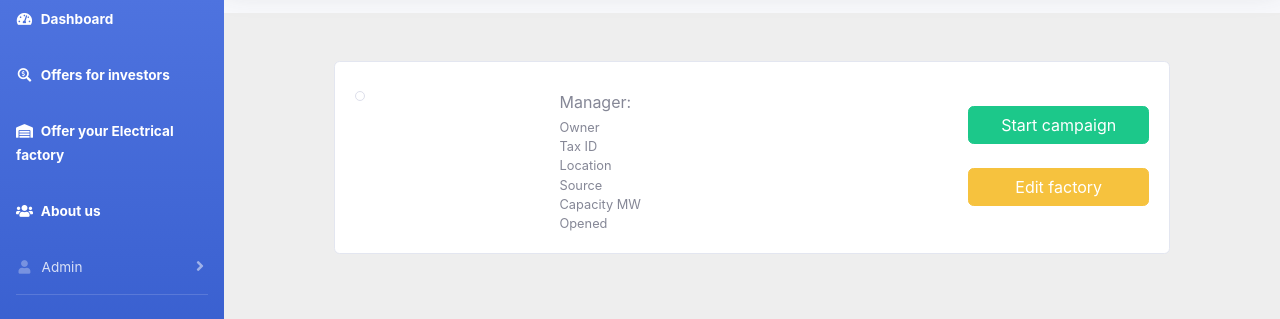
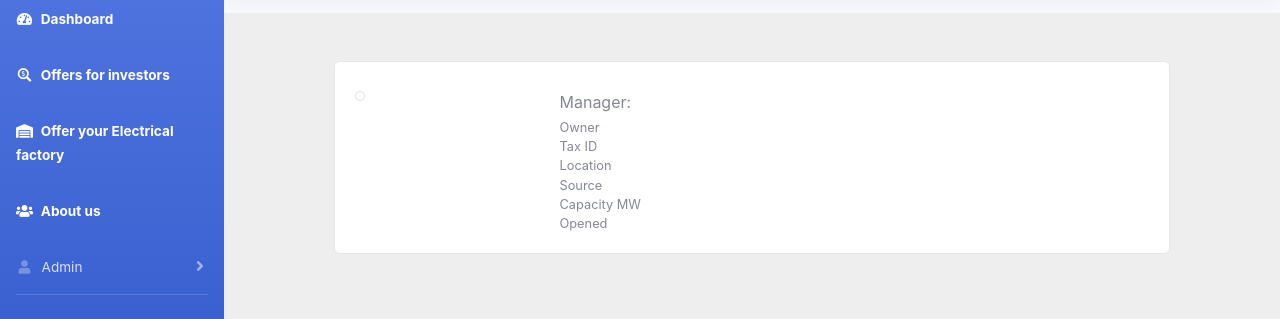
Before and after one commit to yordanmadzhunkov/django_keycloak, a Django app: template apps/vei_platform/templates/factory.html in a window 1280 px wide. Shown: the part 81-400 px from the top of the page. Run offline with Django 4.2, Linux system fonts and the light colour scheme; the template is opened without the code that fills it, so the values that code supplies are empty; the visitor is signed in with stand-in values (Sample User, id 1); some libraries are stand-ins or nearby versions.

Commit message:
More work to be done, many link & card forms probably are missing

```diff
--- a/apps/vei_platform/templates/snippets/factory_card.html
+++ b/apps/vei_platform/templates/snippets/factory_card.html
@@ -42,45 +42,21 @@
               <span> {% trans "Opened" %} {{ factory.opened }} <br /></span>
             </div>
           </div>
-          {%if not hide_link_buttons %}
           <div class="col-md-6 col-lg-3 col-xl-3 border-sm-start-none border-start">
             {% include "snippets/factory_card_progress.html" %}
-
-
-            {% if show_form %}
-            {% if request.user.is_authenticated %}
-            {% include "snippets/factory_card_show_form.html" %}
-            {% else %} <!--request.user.is_authenticated-->
-            {% include "snippets/factory_card_no_campaign.html "%}
-            {% endif %} <!--request.user.is_authenticated-->
-            {% else %} <!--show_form-->
-            {% if factory|is_listed %}
-            {% if request.user.is_authenticated %}
-            <!-- Factory is listed, user is authenticated-->
-            {% if factory.get_manager_profile == profile %}
-            {% include "snippets/factory_card_link_to_active_campaign.html" %}
-            {% else %}<!--factory.get_manager_profile == profile-->
-            {% include "snippets/factory_card_offer_to_invest.html" %}
-            {% endif %}<!--factory.get_manager_profile == profile-->
-            {% else %}<!--request.user.is_authenticated-->
-            <!-- Factory is listed, user is NOT authenticated-->
-            {% include "snippets/factory_card_offer_to_invest.html" %}
-            {% endif%}<!--request.user.is_authenticated-->
-            {% else %} <!--factory|is_listed-->
-            {% if request.user.is_authenticated %}
-            <!-- Factory not listed, user is authenticated-->
-            {% if factory.get_manager_profile == profile %}
-            {% include "snippets/factory_card_offer_start_campaign.html" %}
-            {% else %}<!--factory.get_manager_profile == profile-->
-            {% include "snippets/factory_card_no_campaign.html" %}
-            {% endif %}<!--factory.get_manager_profile == profile-->
-            {% else %}<!--request.user.is_authenticated-->
-            {% include "snippets/factory_card_no_campaign.html" %}
-            {% endif%}<!--request.user.is_authenticated-->
-            {% endif %} <!--factory|is_listed-->
-            {% endif %} <!--show_form-->
+            {%if not hide_link_buttons %}
+            {% for l in factory|campaign_links:request.user %}
+              <div class="d-flex flex-column mt-4">
+                <a href="{{l.href}}">
+                  <button class="btn btn-block {{l.css_class}}" type="button">{{ l.title }}</button>
+                </a>
+              </div>
+            {% endfor %}
+            {%endif%}
+            {% if card_form %}
+            {% crispy card_form %}
+            {% endif %}
           </div>
-          {%endif%}
         </div>
       </div>
     </div>
--- a/apps/vei_platform/templates/snippets/factory_card_show_form.html
+++ /dev/null
@@ -1,5 +0,0 @@
-{% load crispy_forms_tags %}
-
-{% include "snippets/factory_card_progress.html" %}
-<hr>
-{% crispy form %}
--- a/apps/vei_platform/views/invest.py
+++ b/apps/vei_platform/views/invest.py
@@ -48,7 +48,7 @@ class Campaign(LoginRequiredMixin, View):
         context['factory'] = self.campaign.factory
         context['campaign'] = self.campaign
         context['investors'] = self.campaign.get_investors(show_users=False, investor_profile=profile)
-        context['form'] = form
+        context['card_form'] = form
         return render(request, "campaign.html", context)
 
     def get_as_manager(self, request, context):
```
Also changed, not shown: apps/vei_platform/templatetags/vei_platform_utils.py (+32 -19 lines), apps/vei_platform/tests/test_urls.py (+5 -1 lines).
